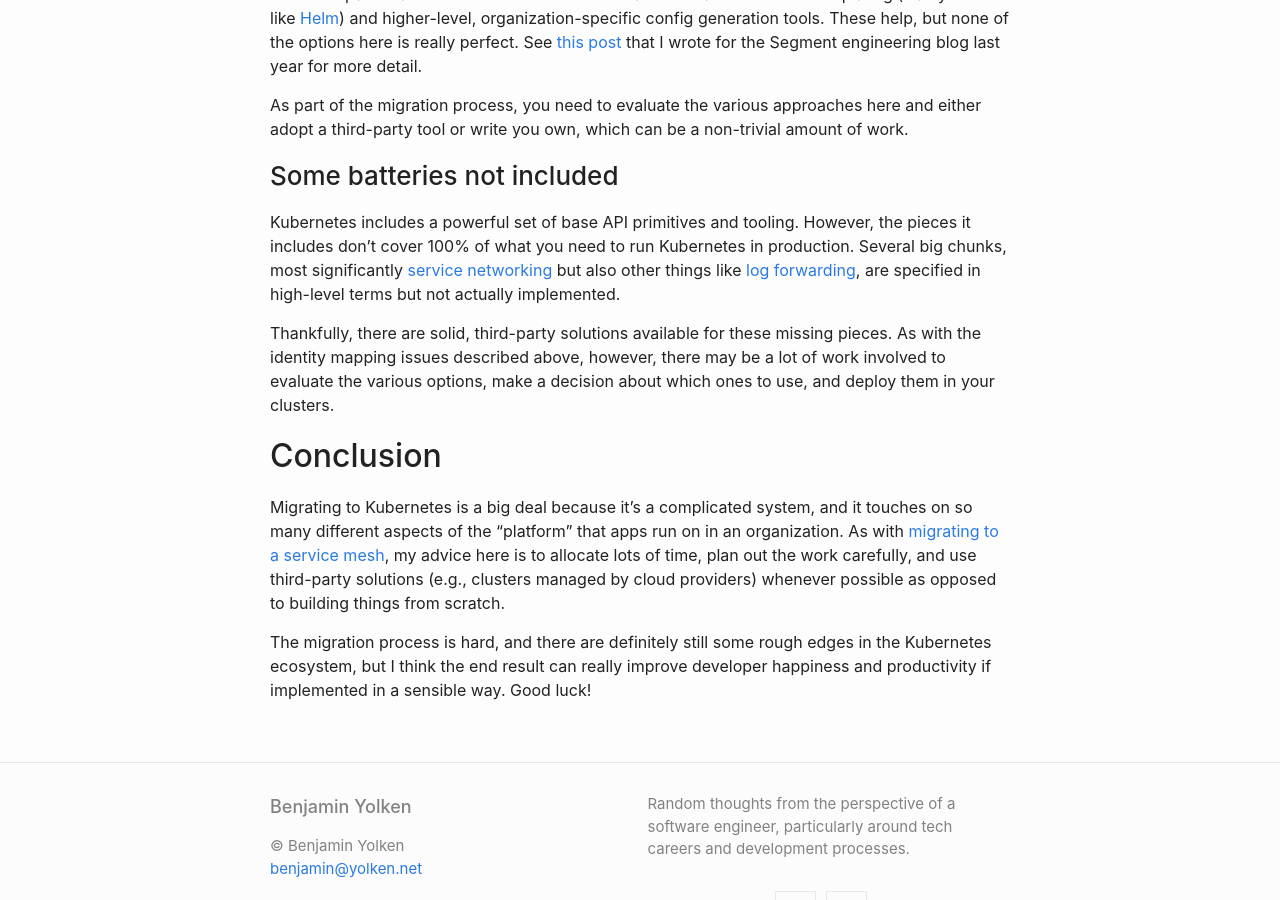
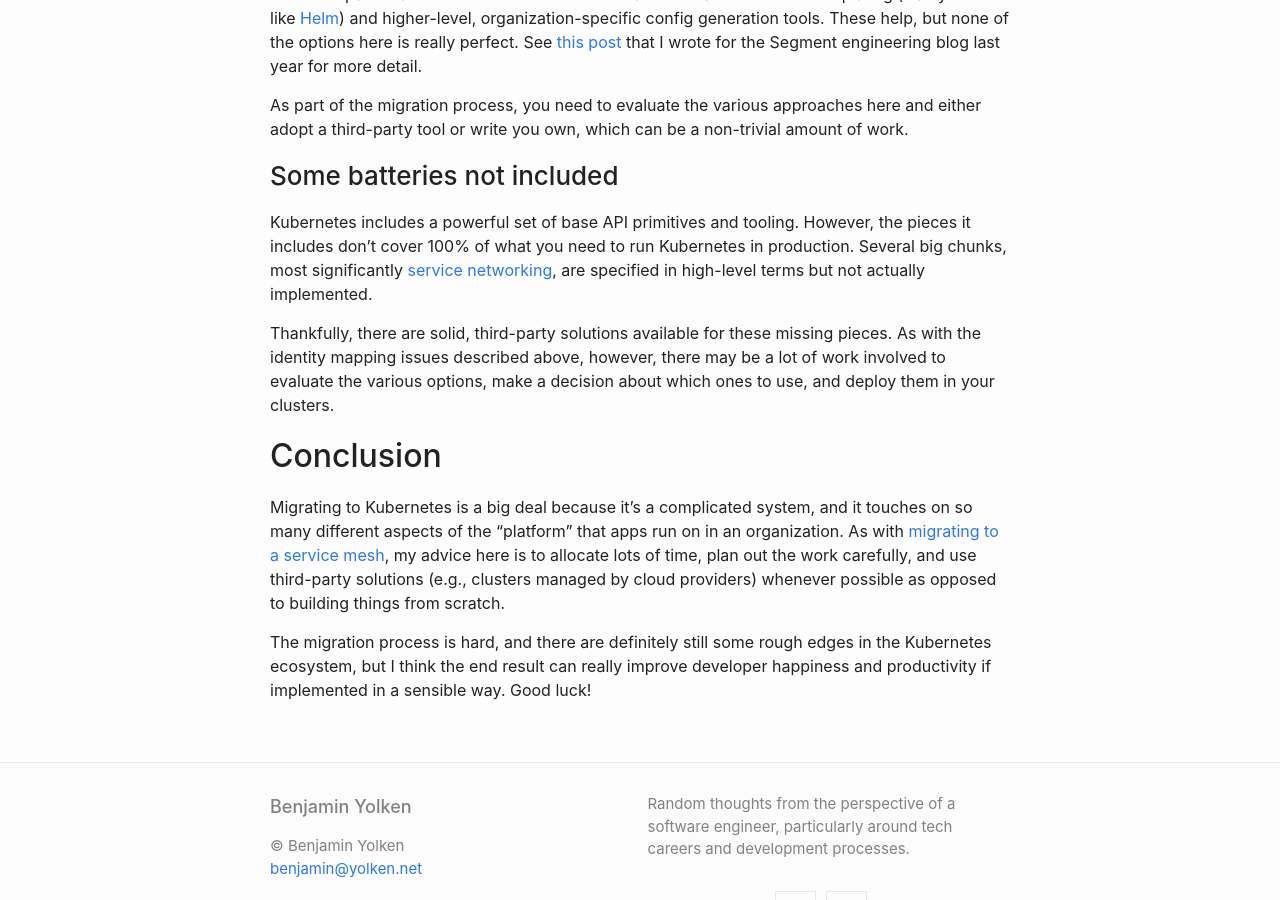
Before and after one commit to yolken/yolken-blog, a Jekyll site: the page built from site/_posts/2021-04-05-migrating-to-kubernetes-is-hard.md, in a window 1280 px wide and 900 px high, scrolled down 5516 px. Built offline with Jekyll 4.4.1, drawn with Linux system fonts in a browser that asks for light colours.

Commit message:
Update Kubernetes post

```diff
--- a/site/_posts/2021-04-05-migrating-to-kubernetes-is-hard.md
+++ b/site/_posts/2021-04-05-migrating-to-kubernetes-is-hard.md
@@ -242,9 +242,10 @@ adopt a third-party tool or write you own, which can be a non-trivial amount of
 ### Some batteries not included
 
 Kubernetes includes a powerful set of base API primitives and tooling. However, the pieces it
-includes don't cover 100% of what you need to run Kubernetes in production. Several big chunks, most significantly [service networking](https://kubernetes.io/docs/concepts/cluster-administration/networking/) but also other things like
-[log forwarding](https://kubernetes.io/docs/concepts/cluster-administration/logging/), are specified
-in high-level terms but not actually implemented.
+includes don't cover 100% of what you need to run Kubernetes in production. Several big chunks,
+most significantly
+[service networking](https://kubernetes.io/docs/concepts/cluster-administration/networking/), are
+specified in high-level terms but not actually implemented.
 
 Thankfully, there are solid, third-party solutions available for these missing pieces. As with the
 identity mapping issues described above, however, there may be a lot of work involved to
```
